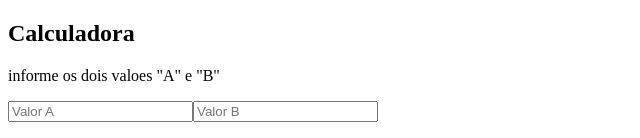
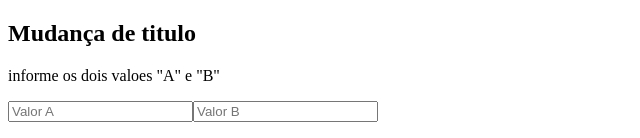
Before and after one commit to RayldoAzevedo/clone-tabnews, a Next.js app: page / in a window 1280 px wide. Shown: the top 138 px of the page, without its empty margins (0-640 px from the left). Built offline with nearby package versions, Linux system fonts and the light colour scheme.

Commit message:
arquivo coctenacao criado e css deletado e mudanca de titulo

```diff
--- a/pages/index.js
+++ b/pages/index.js
@@ -4,7 +4,7 @@ function Home(){
 
     return(
         <div>
-            <h2>Calculadora</h2>
+            <h2>Mudança de titulo</h2>
 
             <p>informe os dois valoes "A" e "B"</p>
             <input type="number" id="a" placeholder="Valor A"/>
--- /dev/null
+++ b/src/cocatenação.js
@@ -0,0 +1,5 @@
+function cocatenação(a, b){
+    return a + b
+}
+
+export {cocatenação}
```
Also changed, not shown: src/operacoes.js (+7 -0 lines).
